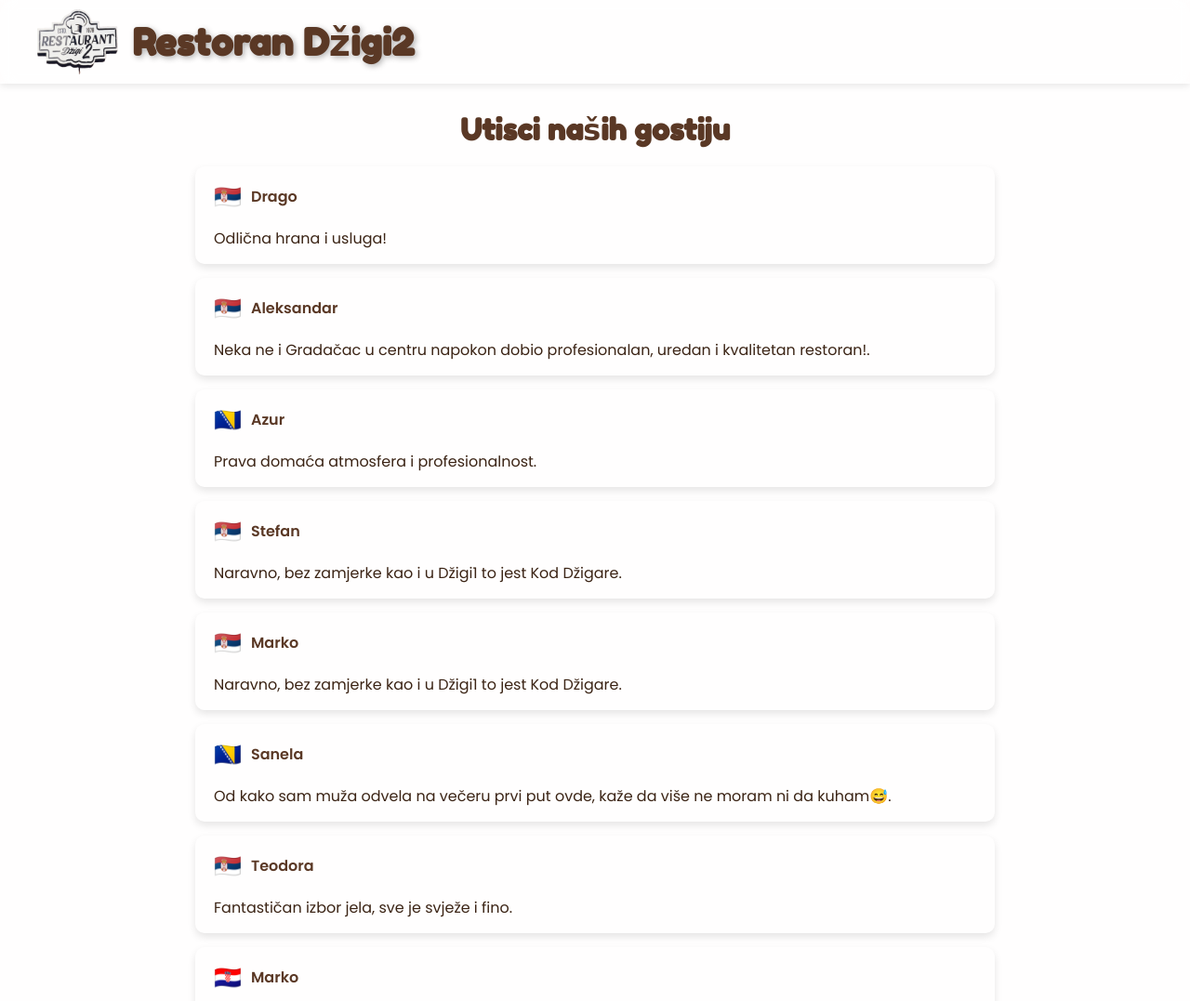
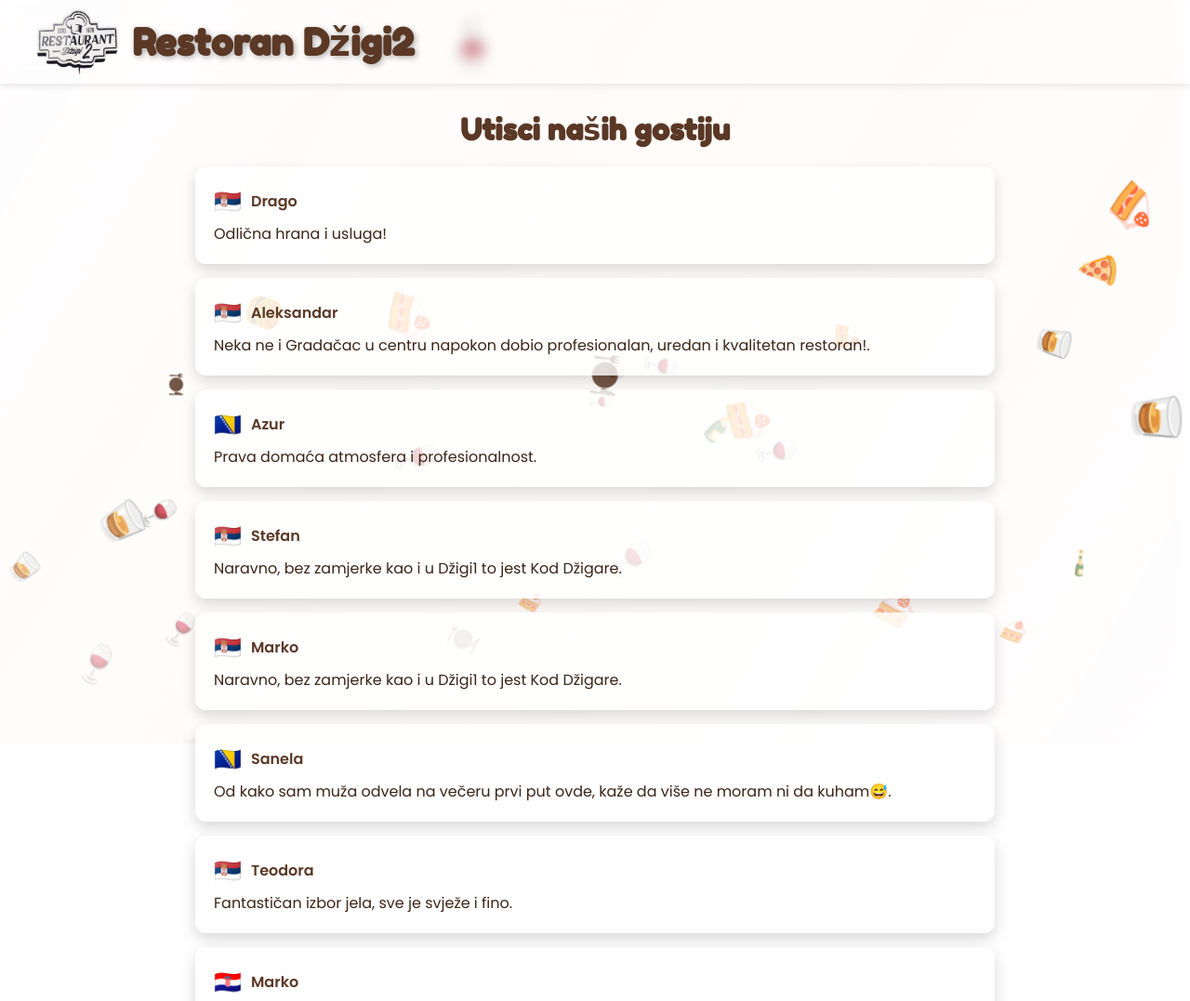
Before and after one commit to nkplus22-blip/Dzigi2, a plain HTML site: page komentari.html in a window 1280 px wide. Shown: the top 1077 px of the page at 93% size. Drawn offline with Linux system fonts and the light colour scheme.

Commit message:
Update komentari.html

```diff
--- a/komentari.html
+++ b/komentari.html
@@ -24,6 +24,45 @@
       padding-bottom: 40px;
     }
 
+    /* Animirana pozadina */
+    body::before {
+      content: "";
+      position: fixed;
+      inset: 0;
+      background: linear-gradient(120deg, rgba(255,255,255,0.05), rgba(255,200,150,0.04), rgba(255,255,255,0.05));
+      animation: bgshift 25s ease-in-out infinite alternate;
+      z-index: -2;
+    }
+    @keyframes bgshift {
+      0% { transform: translateX(0); }
+      100% { transform: translateX(-10%); }
+    }
+
+    /* Leteći motivi */
+    .floating-icons {
+      position: fixed;
+      top:0; left:0;
+      width:100%; height:100%;
+      overflow:hidden;
+      z-index:-1;
+      pointer-events:none;
+    }
+    .icon {
+      position:absolute;
+      font-size: 40px;
+      opacity:0.85;
+      animation: floatAnim 14s linear infinite;
+      color: rgba(90,56,37,0.85);
+      text-shadow: 0 0 8px rgba(255,255,255,0.3);
+    }
+    @keyframes floatAnim {
+      0% { transform: translateY(100vh) rotate(0deg); opacity:0; }
+      20% { opacity:1; }
+      50% { transform: translateY(0) rotate(180deg); opacity:1; }
+      80% { opacity:0.9; }
+      100% { transform: translateY(-100vh) rotate(360deg); opacity:0; }
+    }
+
     header {
       background-color: var(--bijela);
       display: flex;
@@ -36,9 +75,11 @@
       z-index: 10;
       backdrop-filter: blur(8px);
     }
-
     header img { height: 70px; margin-right: 15px; }
     header h1 { font-family: 'Fredoka One', cursive; font-size: 40px; color: var(--smedja); text-shadow: 2px 2px 6px rgba(0,0,0,0.3); }
+
+    .menu-toggle { display: none; flex-direction: column; justify-content: space-between; width: 26px; height: 20px; cursor: pointer; margin-left: auto; }
+    .menu-toggle span { background: black; height: 3px; width: 100%; border-radius: 2px; transition: 0.3s; }
 
     nav {
       position: fixed;
@@ -56,7 +97,6 @@
       z-index: 15;
       padding-top: 50px;
     }
-
     nav a {
       color: white;
       text-decoration: none;
@@ -64,7 +104,6 @@
       margin: 15px 0;
       transition: color 0.3s;
     }
-
     nav a:hover { color: #ffd7b5; }
     .close-menu {
       position: absolute;
@@ -73,10 +112,7 @@
       font-size: 36px;
       cursor: pointer;
     }
-
     nav.active { right: 0; }
-    .menu-toggle { display: none; flex-direction: column; justify-content: space-between; width: 26px; height: 20px; cursor: pointer; margin-left: auto; }
-    .menu-toggle span { background: white; height: 3px; width: 100%; border-radius: 2px; transition: 0.3s; }
 
     h2 {
       font-family: 'Fredoka One', cursive;
@@ -90,32 +126,31 @@
       max-width: 900px;
       margin: 0 auto;
       padding: 0 20px;
+      display: flex;
+      flex-direction: column;
+      gap: 15px;
     }
 
     .comment {
-      background-color: var(--bijela);
-      padding: 15px 20px;
-      border-radius: 10px;
-      margin-bottom: 15px;
-      box-shadow: 0 4px 8px rgba(0,0,0,0.1);
+      background-color: rgba(255,255,255,0.8);
+      padding: 20px;
+      border-radius: 12px;
+      box-shadow: 0 6px 15px rgba(0,0,0,0.15);
+      display: flex;
+      flex-direction: column;
+      gap: 5px;
+    }
+
+    .comment .header {
       display: flex;
       align-items: center;
       gap: 10px;
-      flex-wrap: wrap;
-    }
-
-    .comment .name {
       font-weight: 600;
       color: var(--smedja);
+      font-size: 16px;
     }
-
-    .comment .flag {
-      font-size: 24px;
-    }
-
+    .comment .flag { font-size: 24px; }
     .comment .text {
-      width: 100%;
-      margin-top: 5px;
       font-size: 16px;
       color: #3b2415;
     }
@@ -159,7 +194,6 @@
       cursor: pointer;
       transition: 0.3s;
     }
-
     form button:hover { background-color: #3b2415; }
 
     footer {
@@ -178,6 +212,9 @@
   </style>
 </head>
 <body>
+
+  <!-- Leteći motivi -->
+  <div class="floating-icons" id="floating-icons"></div>
 
   <header>
     <img src="image121.png" alt="Logo Džigi2">
@@ -217,9 +254,9 @@
   <script>
     const commentsContainer = document.getElementById('comments-container');
 
-    const namesBiH = ['Amir', 'Selma', 'Adnan', 'Lejla', 'Haris', 'Amina', 'Tarik', 'Emina', 'Sanel', 'Senad', 'Sanela', 'Mustafa', 'Enis', 'Azur', 'Azra', 'Dino', 'Sara', 'Lamija', 'Benjamin', 'Jasmin', 'Ševal', 'Kenan', 'Šejla', 'Osman'];
-    const namesHR = ['Ivan', 'Ana', 'Marko', 'Lucija', 'Filip', 'Petra', 'Luka', 'Marija', 'Nikola', 'Iva', 'Toni', 'Danica', 'Matej', 'Anto', 'Ado', 'Bojana', 'Vesna', 'Davor'];
-    const namesSRB = ['Stefan', 'Jovana', 'Nikola', 'Milica', 'Marko', 'Ana', 'Lazar', 'Teodora', 'Nemanja', 'Ivana', 'Stefan', 'Drago', 'Milica', 'Katarina', 'Marija', 'Tamara', 'Sofija', 'Jovica', 'Aleksandar', 'Nina', 'Ljuboje', 'Bojana'];
+    const namesBiH = ['Amir','Selma','Adnan','Lejla','Haris','Amina','Tarik','Emina','Sanel','Senad','Sanela','Mustafa','Enis','Azur','Azra','Dino','Sara','Lamija','Benjamin','Jasmin','Ševal','Kenan','Šejla','Osman'];
+    const namesHR = ['Ivan','Ana','Marko','Lucija','Filip','Petra','Luka','Marija','Nikola','Iva','Toni','Danica','Matej','Anto','Ado','Bojana','Vesna','Davor'];
+    const namesSRB = ['Stefan','Jovana','Nikola','Milica','Marko','Ana','Lazar','Teodora','Nemanja','Ivana','Stefan','Drago','Milica','Katarina','Marija','Tamara','Sofija','Jovica','Aleksandar','Nina','Ljuboje','Bojana'];
 
     const countries = [
       {name: 'Bosna', flag: '🇧🇦', names: namesBiH},
@@ -250,31 +287,43 @@
       "Ne moras više maksuz negdje da pojedem nešto dobro, blizu a najbolje!.",
       "Svaka cast!.",
       "Oduševljeni smo.",
-      "Pre pre prezadivoljni, svaka čast!",
-
-
+      "Pre pre prezadivoljni, svaka čast!"
     ];
 
     // Generišemo 70 komentara
     for (let i = 0; i < 70; i++) {
-      const country = countries[Math.floor(Math.random() * countries.length)];
-      const name = country.names[Math.floor(Math.random() * country.names.length)];
-      const comment = sampleComments[Math.floor(Math.random() * sampleComments.length)];
+      const country = countries[Math.floor(Math.random()*countries.length)];
+      const name = country.names[Math.floor(Math.random()*country.names.length)];
+      const comment = sampleComments[Math.floor(Math.random()*sampleComments.length)];
 
       const div = document.createElement('div');
       div.className = 'comment';
-      div.innerHTML = `<span class="flag">${country.flag}</span> <span class="name">${name}</span>
+      div.innerHTML = `<div class="header"><span class="flag">${country.flag}</span><span class="name">${name}</span></div>
                        <div class="text">${comment}</div>`;
       commentsContainer.appendChild(div);
     }
 
-    // Hamburger meni
+    // Hamburger menu
     const toggle = document.getElementById('menu-toggle');
     const menu = document.getElementById('menu');
     const closeMenu = document.getElementById('close-menu');
     toggle.addEventListener('click', () => menu.classList.toggle('active'));
     closeMenu.addEventListener('click', () => menu.classList.remove('active'));
     document.querySelectorAll('nav a').forEach(link => link.addEventListener('click', () => menu.classList.remove('active')));
+
+    // Leteći motivi
+    const icons = ['🍷','🥃','🍾','🍽','🍰','🍔','🍕'];
+    const container = document.getElementById('floating-icons');
+    for(let i=0;i<30;i++){
+      const el = document.createElement('div');
+      el.classList.add('icon');
+      el.textContent = icons[Math.floor(Math.random()*icons.length)];
+      el.style.left = Math.random()*100+'%';
+      el.style.fontSize = 20 + Math.random()*30 + 'px';
+      el.style.animationDuration = 10 + Math.random()*10 + 's';
+      el.style.animationDelay = Math.random()*5 + 's';
+      container.appendChild(el);
+    }
   </script>
 
 </body>
```
